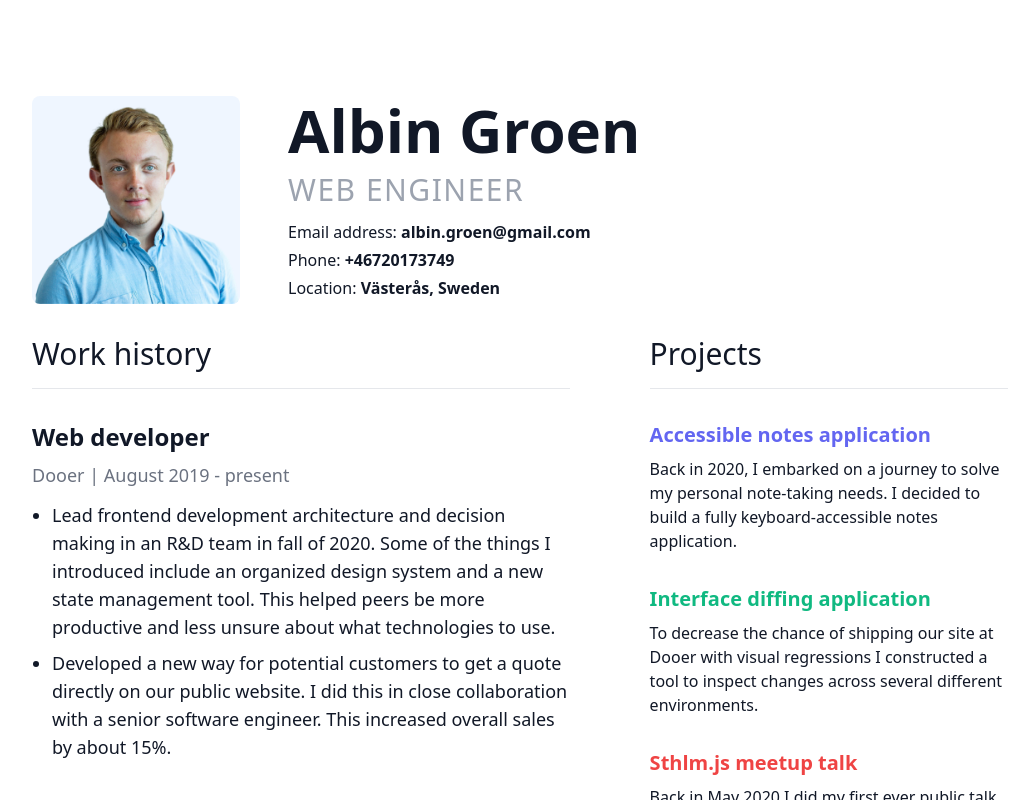
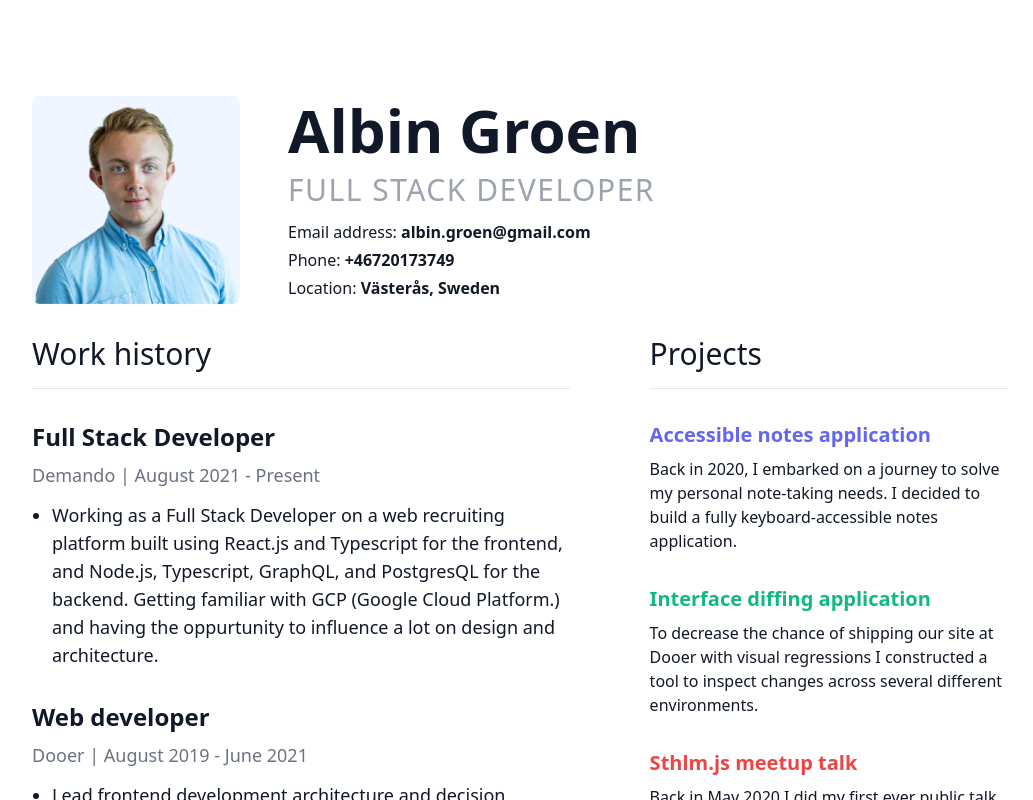
Before and after one commit to sunapi386/portfolio-lite, a Next.js app in the folder cv/: page / in a window 1280 px wide. Shown: the whole page, without its empty margins (120-1153 px from the left). Built offline with nearby package versions, Linux system fonts and the light colour scheme.

Commit message:
:speech_balloon: Add current role

```diff
--- a/cv/pages/index.tsx
+++ b/cv/pages/index.tsx
@@ -1,5 +1,34 @@
 import Head from "next/head";
 import PROJECTS from "../constants/projects.json";
+
+const roles = [
+  {
+    title: "Full Stack Developer",
+    company: "Demando",
+    period: "August 2021 - Present",
+    about: [
+      "Working as a Full Stack Developer on a web recruiting platform built using React.js and Typescript for the frontend, and Node.js, Typescript, GraphQL, and PostgresQL for the backend. Getting familiar with GCP (Google Cloud Platform.) and having the oppurtunity to influence a lot on design and architecture.",
+    ],
+  },
+  {
+    title: "Web developer",
+    company: "Dooer",
+    period: "August 2019 - June 2021",
+    about: [
+      "Lead frontend development architecture and decision making in an R&D team in fall of 2020. Some of the things I introduced include an organized design system and a new state management tool. This helped peers be more productive and less unsure about what technologies to use.",
+      "Developed a new way for potential customers to get a quote directly on our public website. I did this in close collaboration with a senior software engineer. This increased overall sales by about 15%.",
+    ],
+  },
+  {
+    title: "Full Stack Developer",
+    company: "Wopify",
+    period: "January 2018 - July 2019",
+    about: [
+      "Re-designed the business-facing recruiting application in close contact with stakeholders such as the CEO, CTO, and co-founder.",
+      "Architected and constructed a fully functional web application in React.js from the design specification we initially developed, in collaboration with a senior backend engineer.",
+    ],
+  },
+];
 
 export default function Home() {
   return (
@@ -12,14 +41,14 @@ export default function Home() {
       <div className="px-6 py-24 mx-auto max-w-screen-lg">
         <header className="flex items-center space-x-12">
           <img
-            className="w-52 rounded-lg bg-blue-50 dark:bg-gray-600 object-contain object-bottom"
+            className="object-contain object-bottom rounded-lg w-52 bg-blue-50 dark:bg-gray-600"
             alt="Albin Groen profile"
             src="/profile.png"
           />
           <div>
             <h1 className="text-6xl font-bold">Albin Groen</h1>
-            <p className="font-medium mt-3 text-3xl tracking-wider text-gray-400">
-              WEB ENGINEER
+            <p className="mt-3 text-3xl font-medium tracking-wider text-gray-400">
+              FULL STACK DEVELOPER
             </p>
             <p className="mt-3">
               Email address:{" "}
@@ -40,63 +69,34 @@ export default function Home() {
           </div>
         </header>
 
-        <section className="flex  items-start space-x-20 mt-8">
+        <section className="flex items-start mt-8 space-x-20">
           <div className="w-3/5">
             <h2 className="text-3xl font-medium">Work history</h2>
 
             <hr className="mt-4 dark:opacity-25 dark:border-dashed" />
 
-            <div className="mt-8">
-              <h3 className="text-2xl font-semibold dark:font-bold">
-                Web developer
-              </h3>
-              <h4 className="mt-2 font-medium dark:text-gray-400 text-gray-500 text-lg">
-                Dooer | August 2019 - present
-              </h4>
-              <ul className="list-disc pl-5 mt-3 flex flex-col space-y-2 text-lg">
-                <li>
-                  Lead frontend development architecture and decision making in
-                  an R&D team in fall of 2020. Some of the things I introduced
-                  include an organized design system and a new state management
-                  tool. This helped peers be more productive and less unsure
-                  about what technologies to use.
-                </li>
-                <li>
-                  Developed a new way for potential customers to get a quote
-                  directly on our public website. I did this in close
-                  collaboration with a senior software engineer. This increased
-                  overall sales by about 15%.
-                </li>
-              </ul>
-            </div>
-
-            <div className="mt-8">
-              <h3 className="text-2xl font-semibold dark:font-bold">
-                Fullstack developer
-              </h3>
-              <h4 className="mt-2 font-medium dark:text-gray-400 text-gray-500 text-lg">
-                Wopify | January 2018 - July 2019
-              </h4>
-              <ul className="list-disc pl-5 mt-3 flex flex-col space-y-2 text-lg">
-                <li>
-                  Re-designed the business-facing recruiting application in
-                  close contact with stakeholders such as the CEO, CTO, and
-                  co-founder.
-                </li>
-                <li>
-                  Architected and constructed a fully functional web application
-                  in React.js from the design specification we initially
-                  developed, in collaboration with a senior backend engineer.
-                </li>
-              </ul>
-            </div>
+            {roles.map((role) => (
+              <div key={`${role.company}-${role.title}`} className="mt-8">
+                <h3 className="text-2xl font-semibold dark:font-bold">
+                  {role.title}
+                </h3>
+                <h4 className="mt-2 text-lg font-medium text-gray-500 dark:text-gray-400">
+                  {role.company} | {role.period}
+                </h4>
+                <ul className="flex flex-col pl-5 mt-3 text-lg list-disc space-y-2">
+                  {role.about.map((about) => (
+                    <li>{about}</li>
+                  ))}
+                </ul>
+              </div>
+            ))}
 
             <div className="mt-10">
               <h2 className="text-3xl font-medium">Skills</h2>
 
               <hr className="mt-4 dark:opacity-25 dark:border-dashed" />
 
-              <p className="text-lg mt-6">
+              <p className="mt-6 text-lg">
                 I have worked a long time with web development. Starting with
                 JavaScript HTML and CSS and learning the communication between
                 server and client, and nowadays specializing in frameworks and
```
